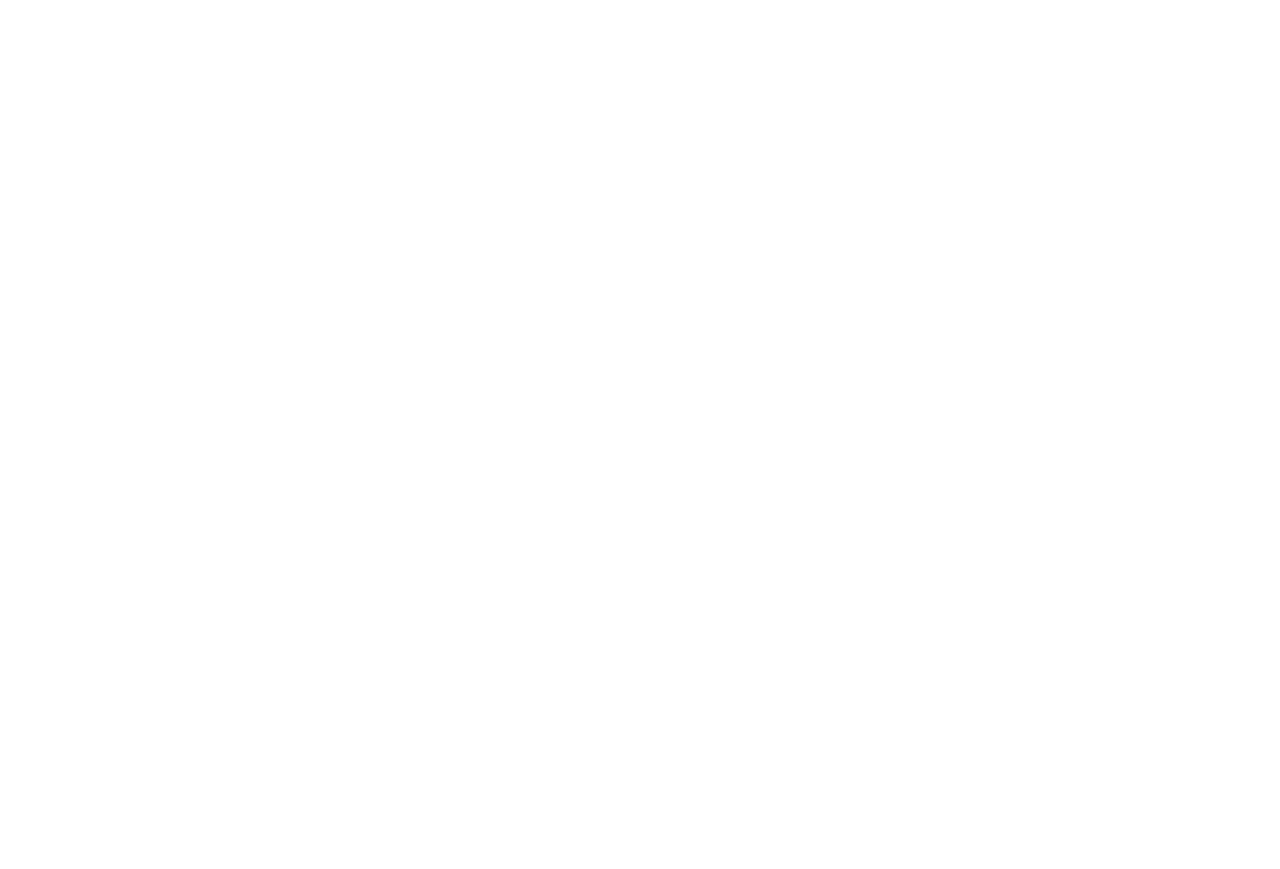
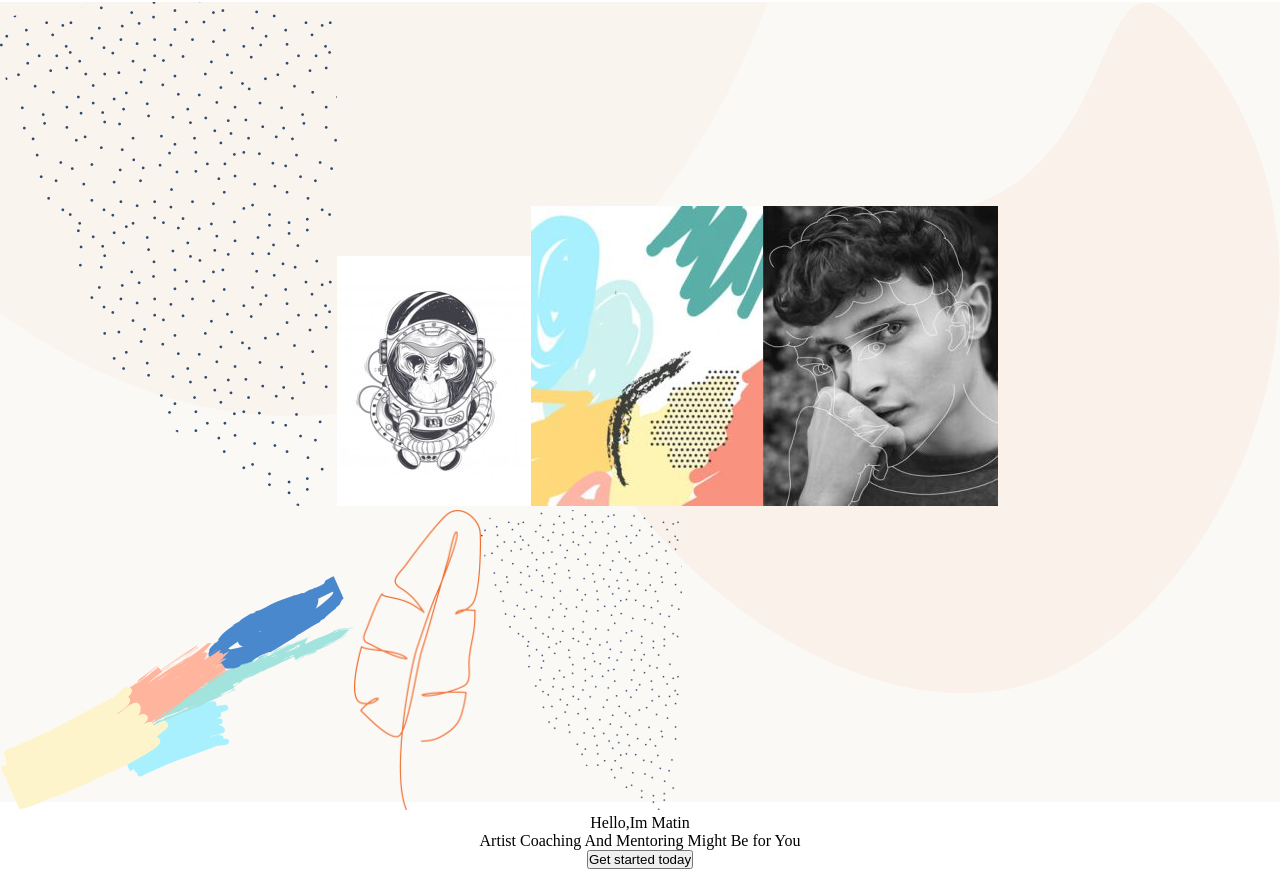
Before and after one commit to SimoneRicciardo/proj-html-vuejs, a Vue app: page / in a window 1280 px wide. Shown: the part 118-987 px from the top of the page. Before the commit the page ends 800 px from the top, so only its background shows below. Built offline with nearby package versions, Linux system fonts and the light colour scheme.

Commit message:
stilizzazione hero scss da  fare

```diff
--- a/src/components/Header/HeroSection.vue
+++ b/src/components/Header/HeroSection.vue
@@ -1,6 +1,21 @@
 <template>
-  <div>
-
+  <div class="container-hero">
+    <img src="@/images/artist-shape-03.png" alt="">
+    <img src="@/images/artist-hero-image-01.jpg" alt="">
+    <img src="@/images/artist-hero-image-02-232x300.jpg" alt="">
+    <img src="@/images/artist-hero-image-04-235x300.jpg" alt="">
+    <img src="@/images/artist-shape-05.png" alt="">
+    <img src="@/images/artist-shape-04-127x300.png" alt="">
+    <img src="@/images/artist-shape-03-201x300.png" alt="">
+    <div class="info-hero">
+      <span>
+        Hello,Im Matin
+      </span>
+      <span>
+        Artist Coaching And Mentoring Might Be for You
+      </span>
+      <button>Get started today</button>
+    </div>
   </div>
 </template>
 
@@ -11,5 +26,16 @@
 </script>
 
 <style lang="scss">
+.container-hero{
+  height: 800px;
+  background: url(@/images/artist-shape-01.png), url(@/images/artist-shape-02-768x415.png),  rgb(251, 249, 246);
+  background-repeat: no-repeat;
+  background-position-x: right, 0;
 
+    .info-hero{
+      display: flex;
+      flex-direction: column;
+      align-items: center;
+    }
+}
 </style>
```
